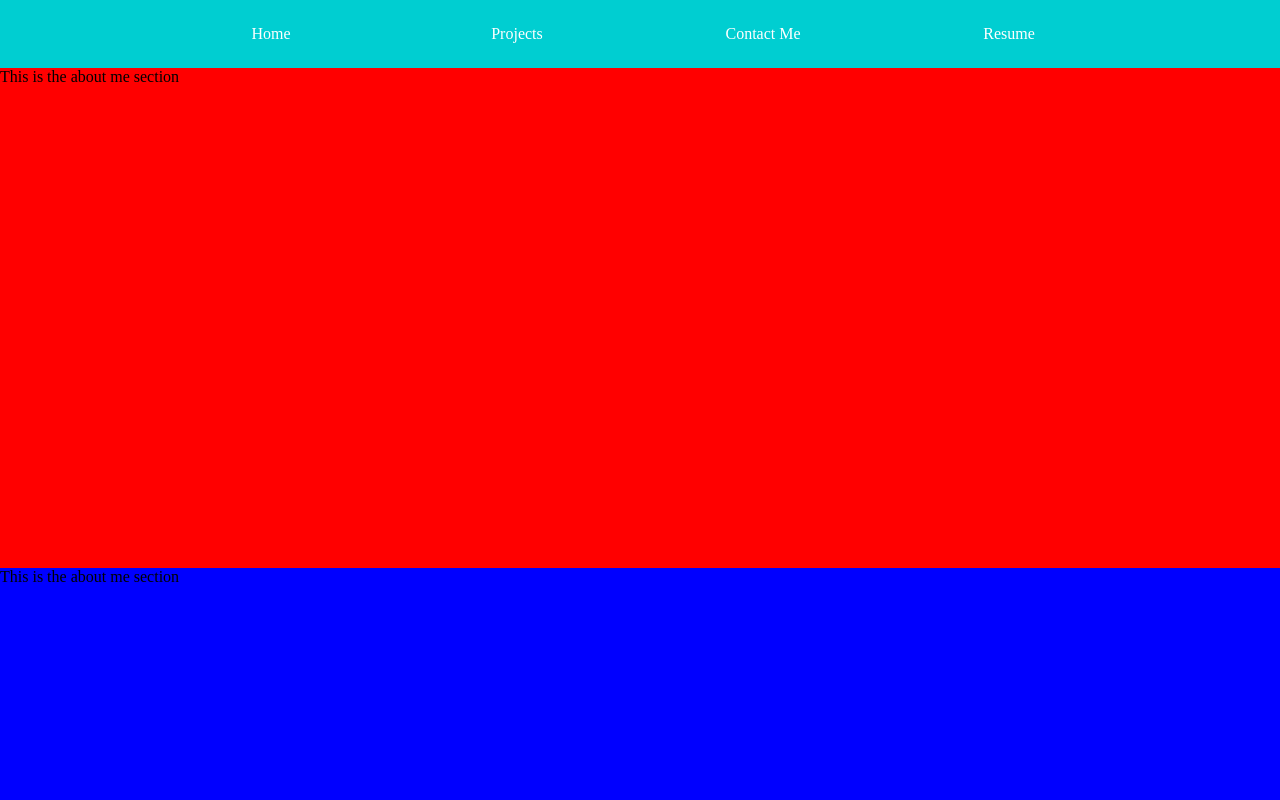
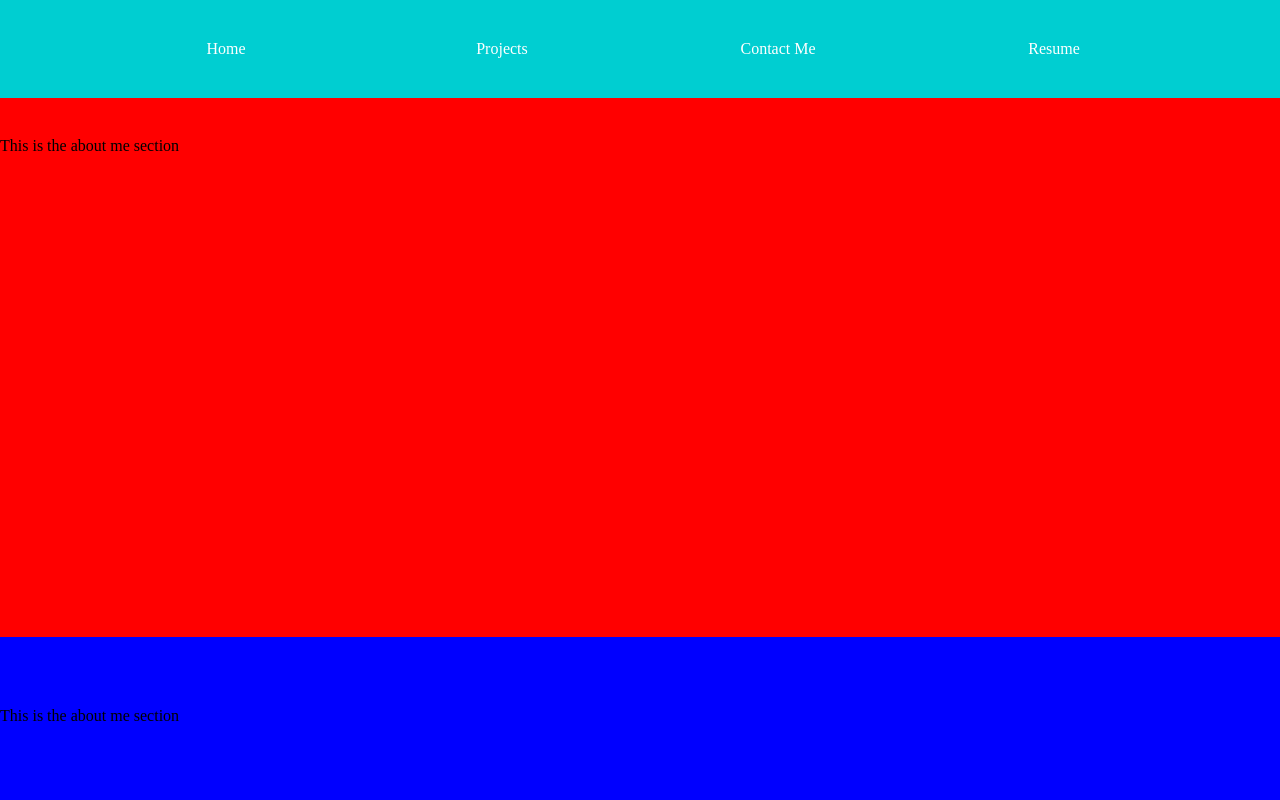
Before and after one commit to aerielellisk5/aerielportfolio, a website: page index.html in a window 1280 px wide. Shown: the top 800 px of the page. Drawn offline with Linux system fonts and the light colour scheme.

Commit message:
fixing the nav bar- need to add css and javascript next

```diff
--- a/css/scss/styles.scss
+++ b/css/scss/styles.scss
@@ -8,16 +8,21 @@ $white: #FFFFFF;
   padding:0px;
 }
 body{
-  background-color: black;
+  background-color:$turquoise;
 }
 
 #nav{
-  background-color: $turquoise;
+  margin-bottom:67px;
   ul{
+    position:fixed;
+    overflow: hidden;
     text-align: center;
+    width:100%;
+    top:0;
+    background-color:$turquoise;
     li{
       display:inline-block;
-      padding:5px;
+      padding:20px;
       margin:20px;
       width:15%;
       a{
@@ -27,10 +32,20 @@ body{
     }
   }
 }
+#nav li{
+  &:hover{
+    color:red;
+    border:2px solid white;
+  }
+}
+
+
 
 .content{
   height:500px;
-  width:100%
+  width:100%;
+  padding-top:70px;
+
 }
 
 #About_Me{
--- a/index.html
+++ b/index.html
@@ -10,7 +10,7 @@
           <li><a href="#">Home</a></li>
           <li><a href="#Projects">Projects</a></li>
           <li><a href="#Contact">Contact Me</a></li>
-          <li><a href="#">Resume</a></li>
+          <li><a href="resume/resumepdf.pdf" target="_blank">Resume</a></li>
         </ul>
       </div>
     <!--nav ends here!  -->
@@ -30,7 +30,13 @@
       <div id='Resume' class='content'>
         <p>This is the about me section</p>
       </div>
-
     </div>
   </body>
 </html>
+
+
+
+
+
+<!--things to do!  -->
+<!--style the nav bar: add box shadowing, active highlighting, and if more time, add the data base.  Probably use Ruby??-->
```
Also changed, not shown: css/styles.css, 2 other files. Lines whose indentation alone changed are shown as unchanged.
